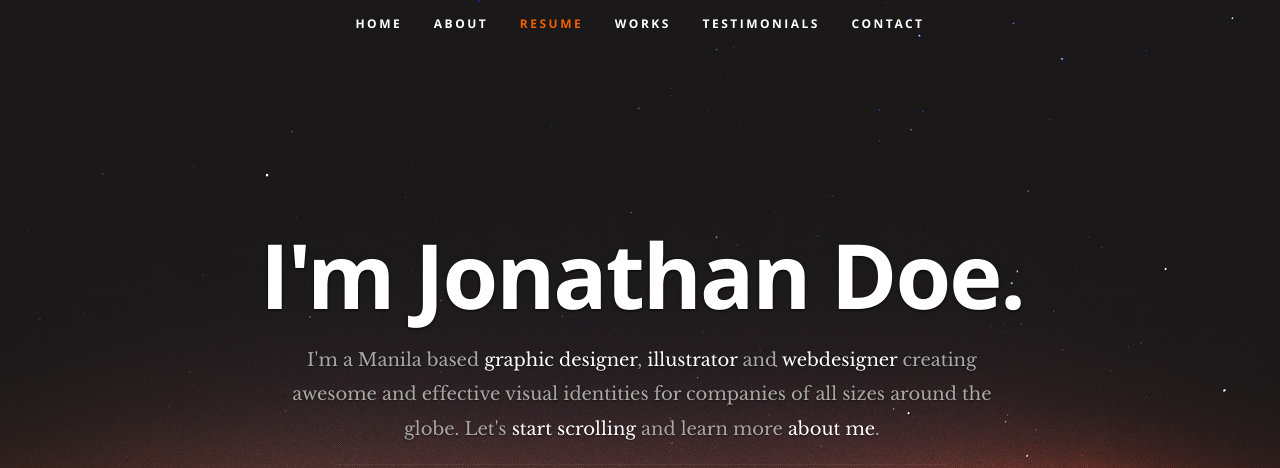
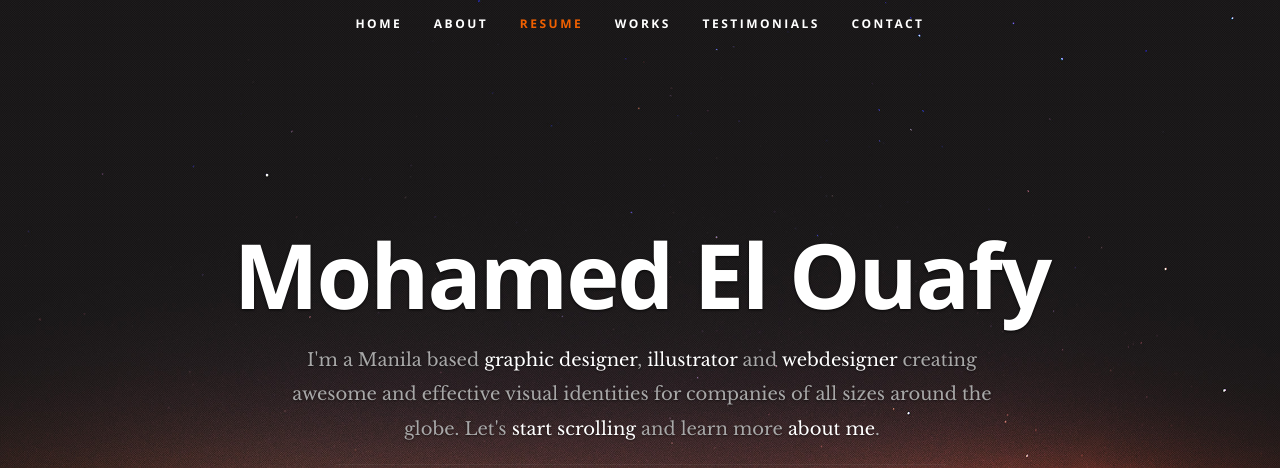
Before and after one commit to Sim0x01/dothack, a plain HTML site: page index.html in a window 1280 px wide. Shown: the top 468 px of the page. Drawn offline with nearby package versions, Linux system fonts and the light colour scheme.

Commit message:
Update index.html

```diff
--- a/index.html
+++ b/index.html
@@ -56,7 +56,7 @@
 
       <div class="row banner">
          <div class="banner-text">
-            <h1 class="responsive-headline">I'm Jonathan Doe.</h1>
+            <h1 class="responsive-headline">Mohamed El Ouafy</h1>
             <h3>I'm a Manila based <span>graphic designer</span>, <span>illustrator</span> and <span>webdesigner</span> creating awesome and
             effective visual identities for companies of all sizes around the globe. Let's <a class="smoothscroll" href="#about">start scrolling</a>
             and learn more <a class="smoothscroll" href="#about">about me</a>.</h3>
```
